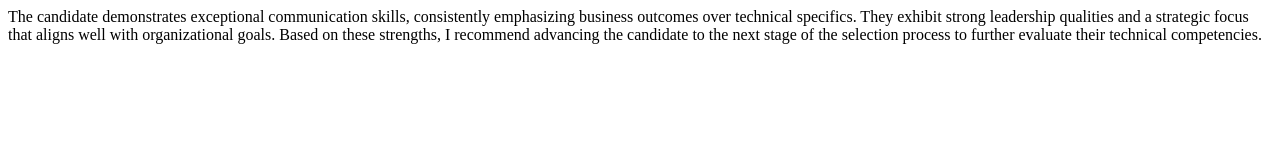
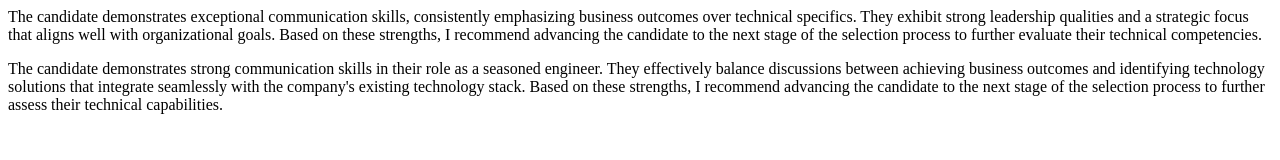
Before and after one commit to mindsfeet-code/mindsfeet-code.github.io, a plain HTML site: page samples/comments.html in a window 1280 px wide. Drawn offline with Linux system fonts and the light colour scheme.

Commit message:
Update comments.html

```diff
--- a/samples/comments.html
+++ b/samples/comments.html
@@ -2,5 +2,6 @@
 <head><title>comments</title></head>
 <body>
 <p>The candidate demonstrates exceptional communication skills, consistently emphasizing business outcomes over technical specifics. They exhibit strong leadership qualities and a strategic focus that aligns well with organizational goals. Based on these strengths, I recommend advancing the candidate to the next stage of the selection process to further evaluate their technical competencies.</p>
+<p>The candidate demonstrates strong communication skills in their role as a seasoned engineer. They effectively balance discussions between achieving business outcomes and identifying technology solutions that integrate seamlessly with the company's existing technology stack. Based on these strengths, I recommend advancing the candidate to the next stage of the selection process to further assess their technical capabilities.</p>
 </body>
 </html>
```
